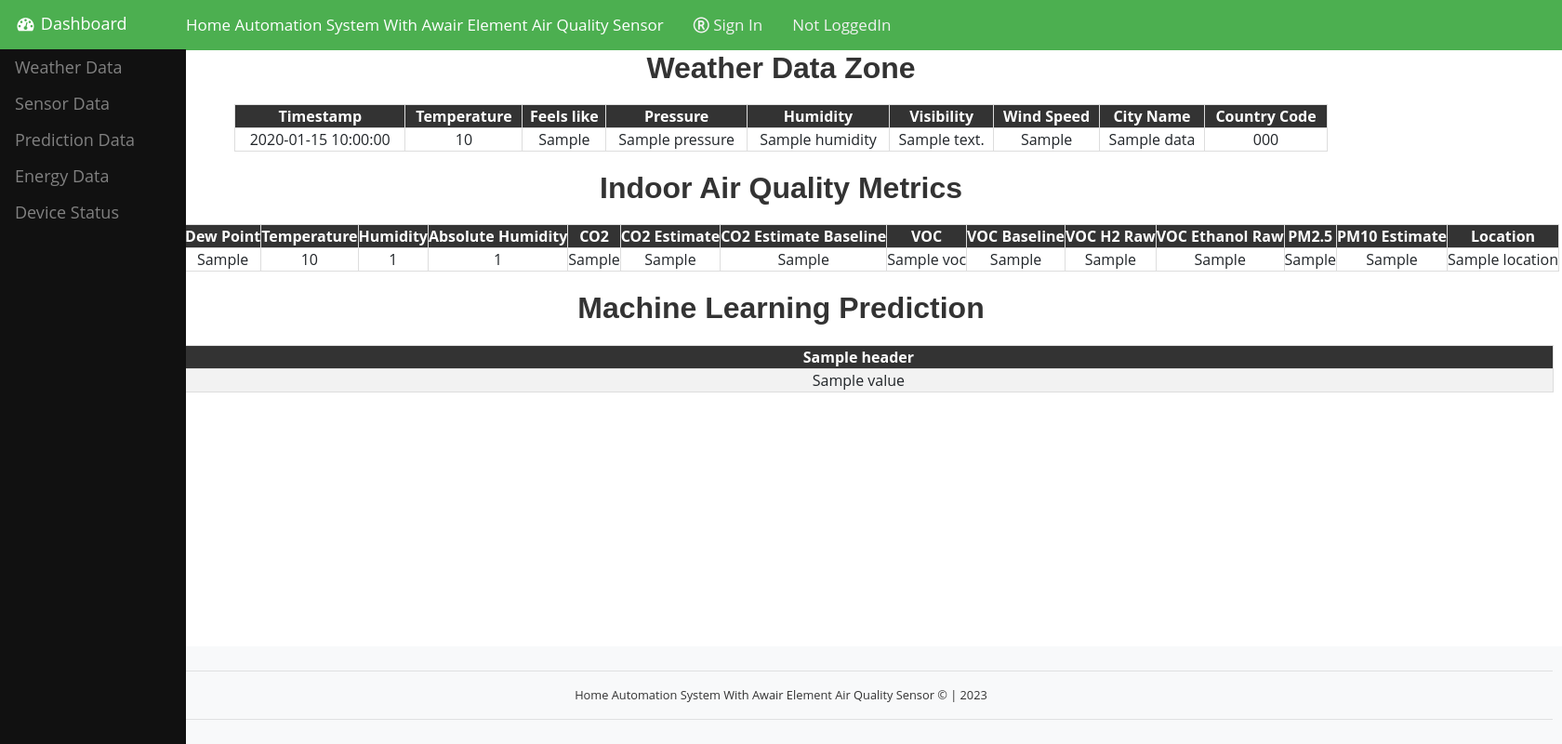
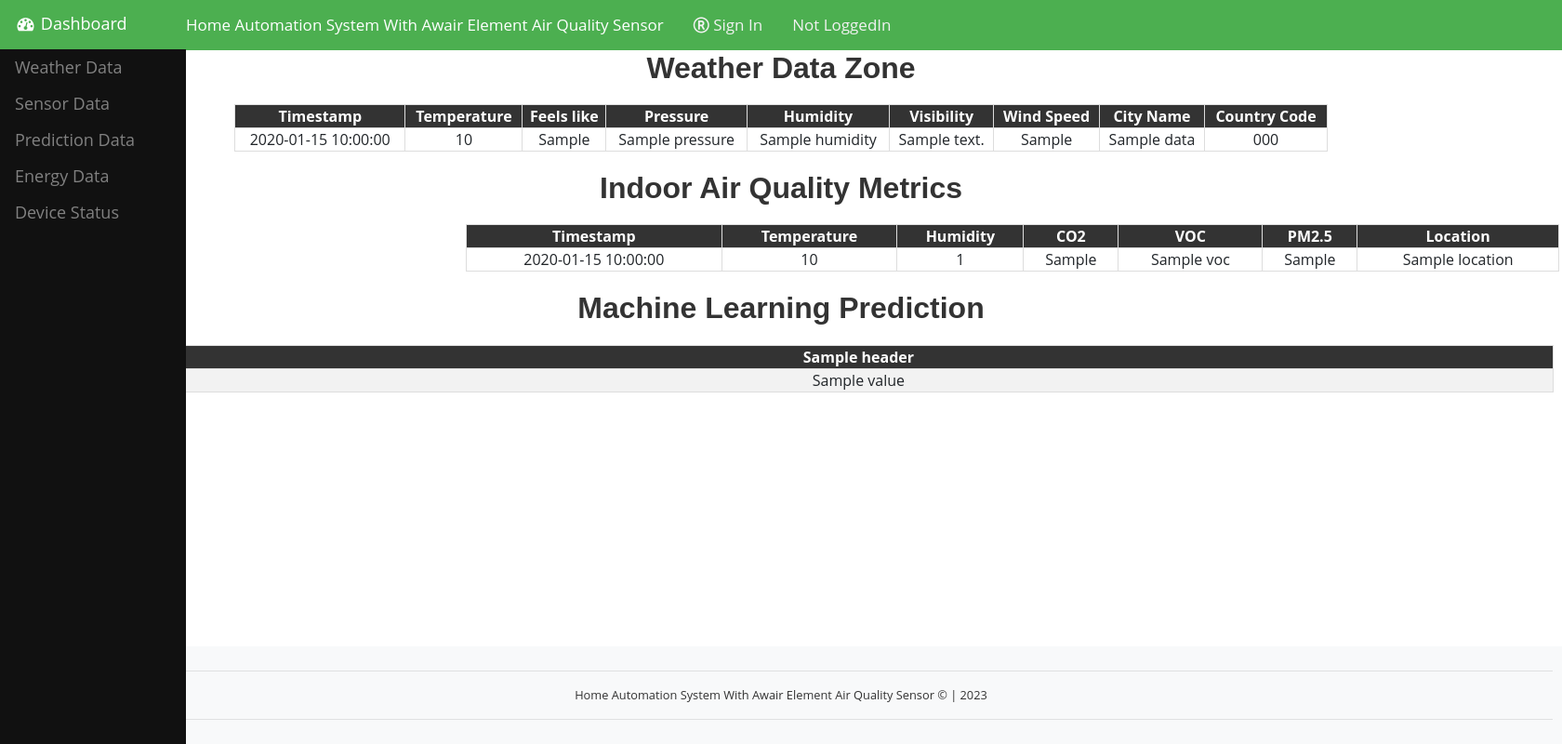
Before and after one commit to shardendu-design/smart-home-automation, a Python web app: template app/Indoor_air_quality/templates/home.html in a window 1680 px wide. Shown: the whole page at 93% size. Run offline with Jinja, Linux system fonts and the light colour scheme; the template is opened without the code that fills it: most values are stand-ins (such as "Sample title", 1, 10 or a date in 2020); some libraries are stand-ins or nearby versions; some web fonts are replaced.

Commit message:
some changes in indoor metrics

```diff
--- a/app/Indoor_air_quality/templates/home.html
+++ b/app/Indoor_air_quality/templates/home.html
@@ -40,20 +40,11 @@
     <thead>
         <tr>
             <th>Timestamp</th>
-            <th>Score</th>
-            <th>Dew Point</th>
             <th>Temperature</th>
             <th>Humidity</th>
-            <th>Absolute Humidity</th>
             <th>CO2</th>
-            <th>CO2 Estimate</th>
-            <th>CO2 Estimate Baseline</th>
             <th>VOC</th>
-            <th>VOC Baseline</th>
-            <th>VOC H2 Raw</th>
-            <th>VOC Ethanol Raw</th>
             <th>PM2.5</th>
-            <th>PM10 Estimate</th>
             <th>Location</th>
         </tr>
     </thead>
@@ -61,20 +52,12 @@
         {% for data in sensor_data %}
         <tr>
             <td>{{ data['timestamp'] }}</td>
-            <td>{{ data['score'] }}</td>
-            <td>{{ data['dew_point'] }}</td>
             <td>{{ data['temp'] }}</td>
             <td>{{ data['humid'] }}</td>
-            <td>{{ data['abs_humid'] }}</td>
             <td>{{ data['co2'] }}</td>
-            <td>{{ data['co2_est'] }}</td>
-            <td>{{ data['co2_est_baseline'] }}</td>
             <td>{{ data['voc'] }}</td>
-            <td>{{ data['voc_baseline'] }}</td>
-            <td>{{ data['voc_h2_raw'] }}</td>
-            <td>{{ data['voc_ethanol_raw'] }}</td>
             <td>{{ data['pm25'] }}</td>
-            <td>{{ data['pm10_est'] }}</td>
+
             <td>{{ data['location'] }}</td>
         </tr>
         {% endfor %}
```
Also changed, not shown: test.html (added).
